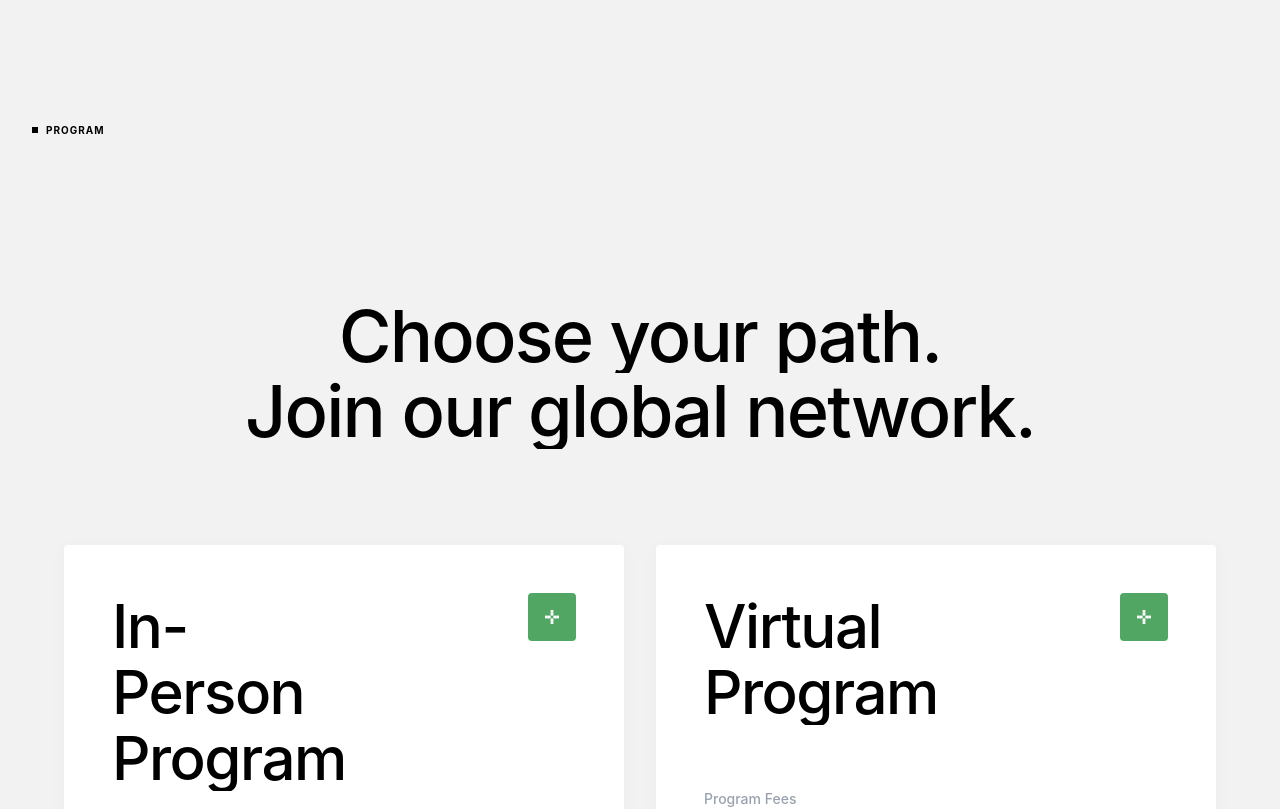
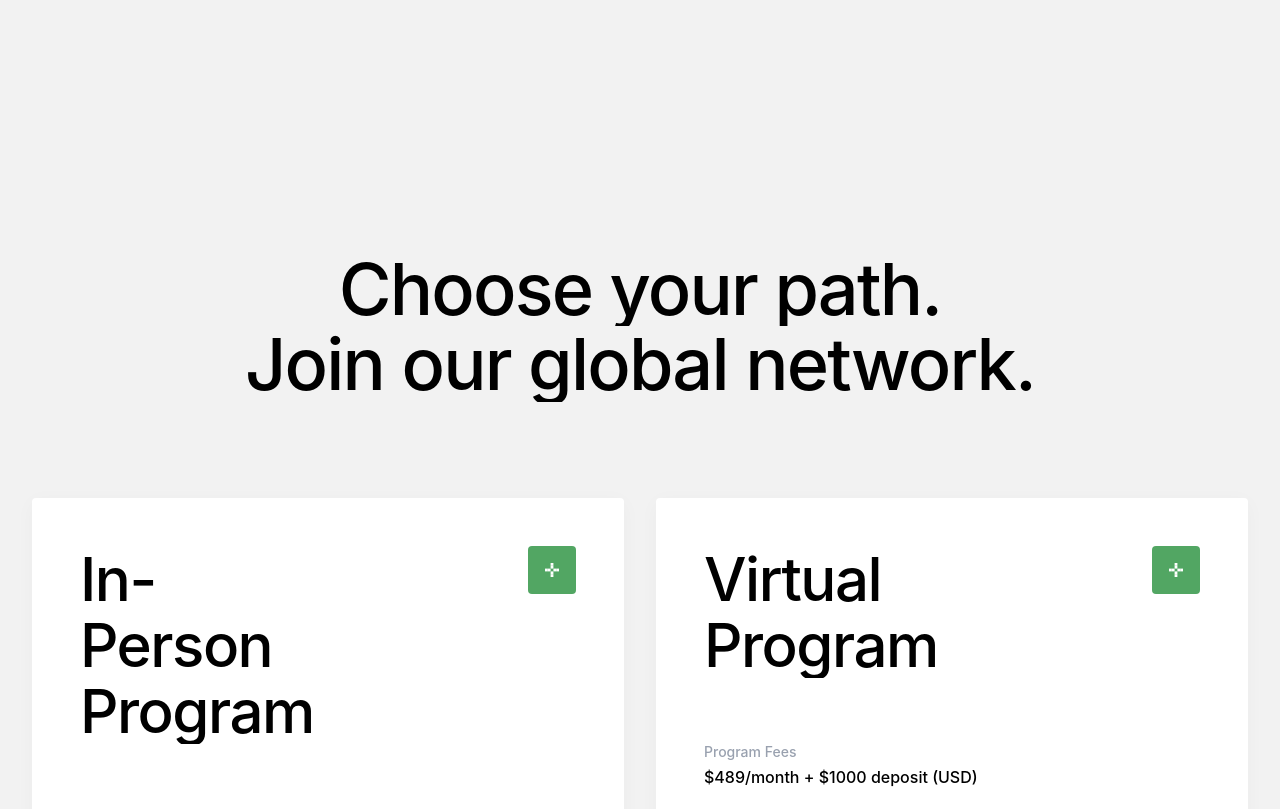
Before and after one commit to Kucevr/TIF, a React (Vite) app: page /contact in a window 1280 px wide. Shown: the part 2220-3029 px from the top of the page. Built offline with nearby package versions, Linux system fonts and the light colour scheme.

Commit message:
fix RealSolutions sliding gap calculation

```diff
--- a/src/pages/ContactUs.tsx
+++ b/src/pages/ContactUs.tsx
@@ -217,14 +217,8 @@ export const ContactUs = () => {
             ))}
           </div>
         </section>
+          <Programs />
 
-        {/* Programs */}
-        <div className="mb-24 px-4 md:px-8 max-w-[1400px] mx-auto">
-          <div className="text-[10px] font-bold tracking-widest text-black mb-8 flex items-center gap-2 uppercase">
-            <div className="w-1.5 h-1.5 bg-black" /> PROGRAM
-          </div>
-          <Programs />
-        </div>
       </main>
 
       <Footer />
```
